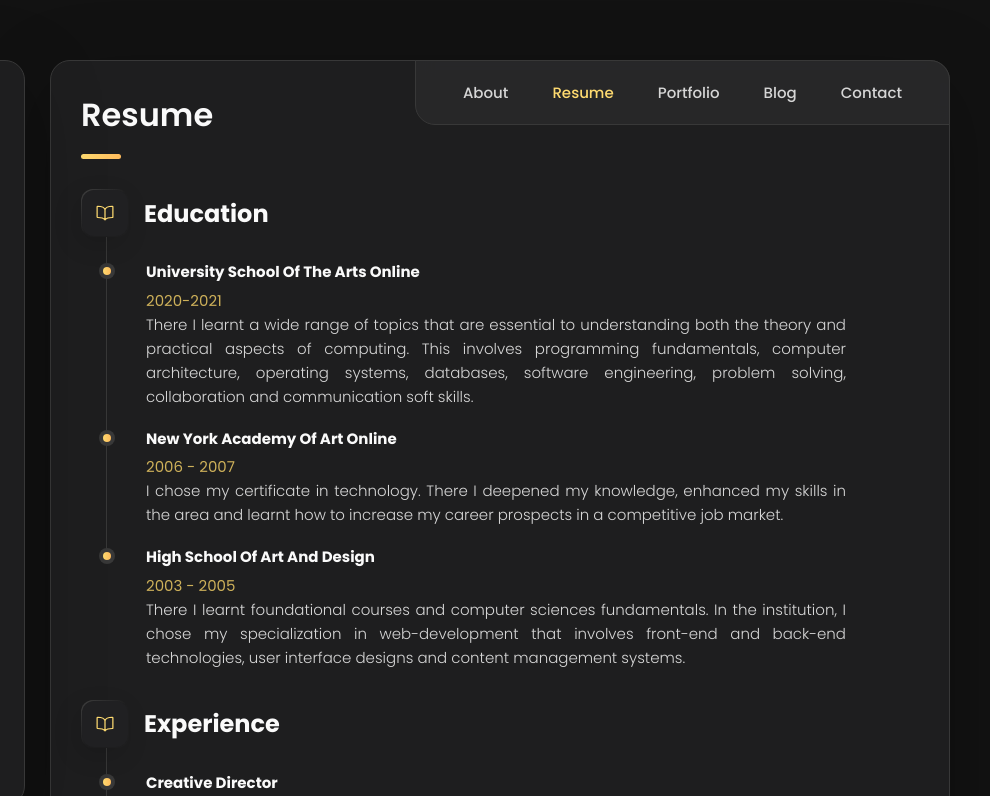
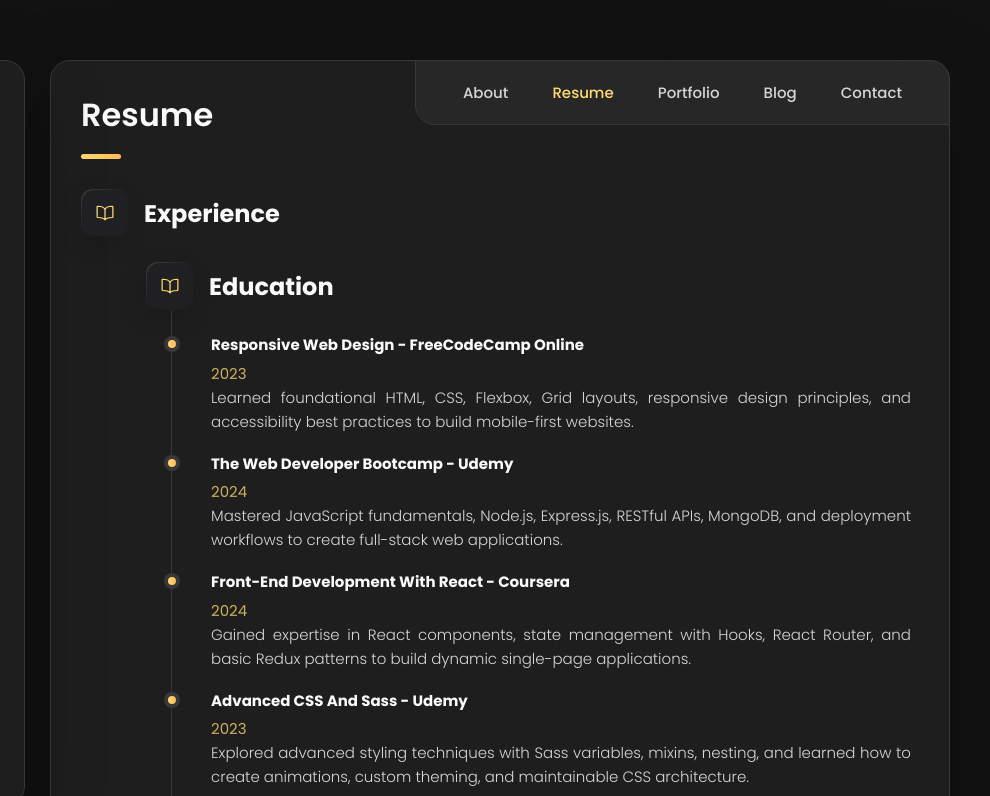
Before and after one commit to Web-Designer-Rohan/3D-Portfolio-Starter-Kit, a plain HTML site: page index.html in a window 1280 px wide. Both pictures are taken after a click on the button "Resume". Shown: the top 796 px of the page, 290-1280 px from the left. Drawn offline with nearby package versions, Linux system fonts and the light colour scheme; a script that the page names is missing.

Commit message:
Update index.html

```diff
--- a/index.html
+++ b/index.html
@@ -294,6 +294,16 @@
                     <h2 class="h2 article-title">Resume</h2>
                 </header>
 
+
+
+                <section class="timeline">
+                    <div class="title-wrapper">
+                        <div class="icon-box"><ion-icon name="book-outline"></ion-icon></div>
+
+                        <h3 class="h3">Experience</h3>
+                    </div>
+
+                    <ol class="timeline-list">
                       <section class="timeline">
     <div class="title-wrapper">
         <div class="icon-box"><ion-icon name="book-outline"></ion-icon></div>
@@ -303,34 +313,48 @@
 
     <ol class="timeline-list">
         <li class="timeline-item">
-                            <h4 class="h4 timeline-item-title">University school of the arts Online</h4>
+            <h4 class="h4 timeline-item-title">Responsive Web Design - freeCodeCamp Online</h4>
+            <span>2023</span>
+            <p class="timeline-text">Learned foundational HTML, CSS, Flexbox, Grid layouts, responsive design principles, and accessibility best practices to build mobile-first websites.</p>
+        </li>
+        <li class="timeline-item">
+            <h4 class="h4 timeline-item-title">The Web Developer Bootcamp - Udemy</h4>
+            <span>2024</span>
+            <p class="timeline-text">Mastered JavaScript fundamentals, Node.js, Express.js, RESTful APIs, MongoDB, and deployment workflows to create full-stack web applications.</p>
+        </li>
+        <li class="timeline-item">
+            <h4 class="h4 timeline-item-title">Front-End Development with React - Coursera</h4>
+            <span>2024</span>
+            <p class="timeline-text">Gained expertise in React components, state management with Hooks, React Router, and basic Redux patterns to build dynamic single-page applications.</p>
+        </li>
+        <li class="timeline-item">
+            <h4 class="h4 timeline-item-title">Advanced CSS and Sass - Udemy</h4>
+            <span>2023</span>
+            <p class="timeline-text">Explored advanced styling techniques with Sass variables, mixins, nesting, and learned how to create animations, custom theming, and maintainable CSS architecture.</p>
+        </li>
+        <li class="timeline-item">
+            <h4 class="h4 timeline-item-title">Algorithms and Data Structures - edX</h4>
+            <span>2023</span>
+            <p class="timeline-text">Studied core algorithms (sorting, searching), data structures (linked lists, trees, graphs), and complexity analysis to optimize code performance.</p>
+        </li>
+        <!-- Existing academic entries -->
+        <li class="timeline-item">
+            <h4 class="h4 timeline-item-title">University School of the Arts Online</h4>
             <span>2020-2021</span>
             <p class="timeline-text">There I learnt a wide range of topics that are essential to understanding both the theory and practical aspects of computing. This involves programming fundamentals, computer architecture, operating systems, databases, software engineering, problem solving, collaboration and communication soft skills.</p>
         </li>
-
         <li class="timeline-item">
             <h4 class="h4 timeline-item-title">New York Academy of Art Online</h4>
             <span>2006 - 2007</span>
             <p class="timeline-text">I chose my certificate in technology. There I deepened my knowledge, enhanced my skills in the area and learnt how to increase my career prospects in a competitive job market.</p>
         </li>
-
         <li class="timeline-item">
             <h4 class="h4 timeline-item-title">High School of Art and Design</h4>
             <span>2003 - 2005</span>
             <p class="timeline-text">There I learnt foundational courses and computer sciences fundamentals. In the institution, I chose my specialization in web-development that involves front-end and back-end technologies, user interface designs and content management systems.</p>
         </li>
     </ol>
-                </section>
-
-                <section class="timeline">
-                    <div class="title-wrapper">
-                        <div class="icon-box"><ion-icon name="book-outline"></ion-icon></div>
-
-                        <h3 class="h3">Experience</h3>
-                    </div>
-
-                    <ol class="timeline-list">
-                        <li class="timeline-item">
+                      </section>  <li class="timeline-item">
                             <h4 class="h4 timeline-item-title">Creative director</h4>
                             <span>2015 - Present</span>
                             <p class="timeline-text">I can develop and oversee creative concepts for projects and campaigns managing a team of designers, writers, and other creative professionals.</p>
```
Lines whose indentation alone changed are shown as unchanged.
